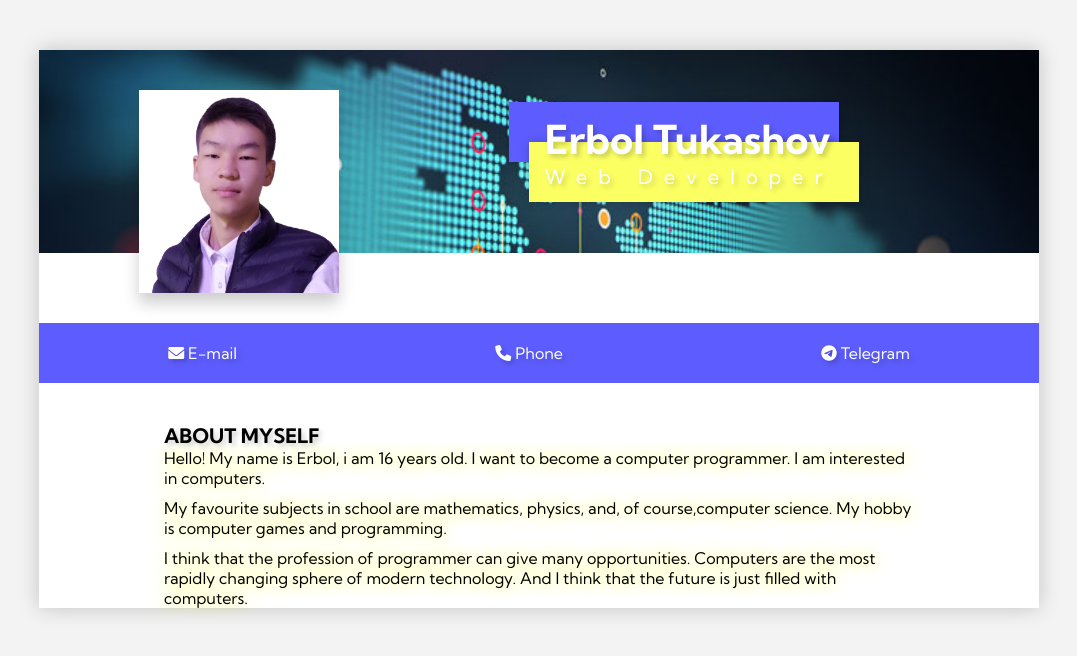
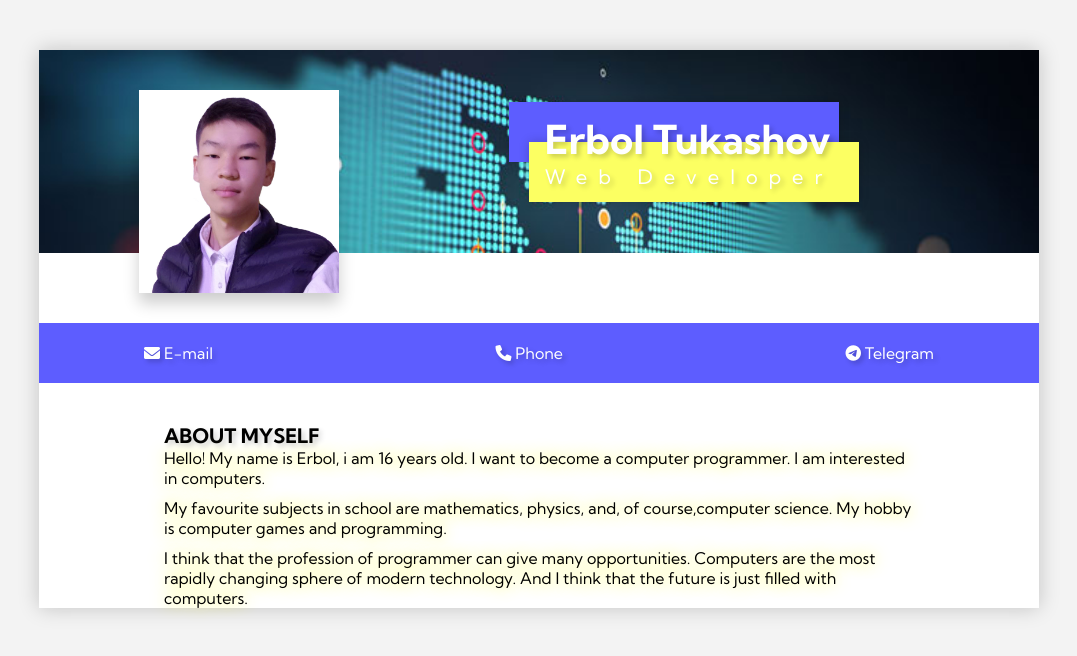
Before and after one commit to Tukashov/rsschool-cv, a plain HTML site: page index.html in a window 1280 px wide. Shown: the whole page, without its empty margins (101-1178 px from the left). Drawn offline with Linux system fonts and the light colour scheme.

Commit message:
fix: changed justify content

```diff
--- a/css/style.css
+++ b/css/style.css
@@ -130,8 +130,10 @@ body {
 
 .contacts-inner {
     display: flex;
-    justify-content: space-around;
+    justify-content: space-between;
     align-items: center;
+
+    margin: 0 105px;
 }
 
 .contact-icons-a {
```
